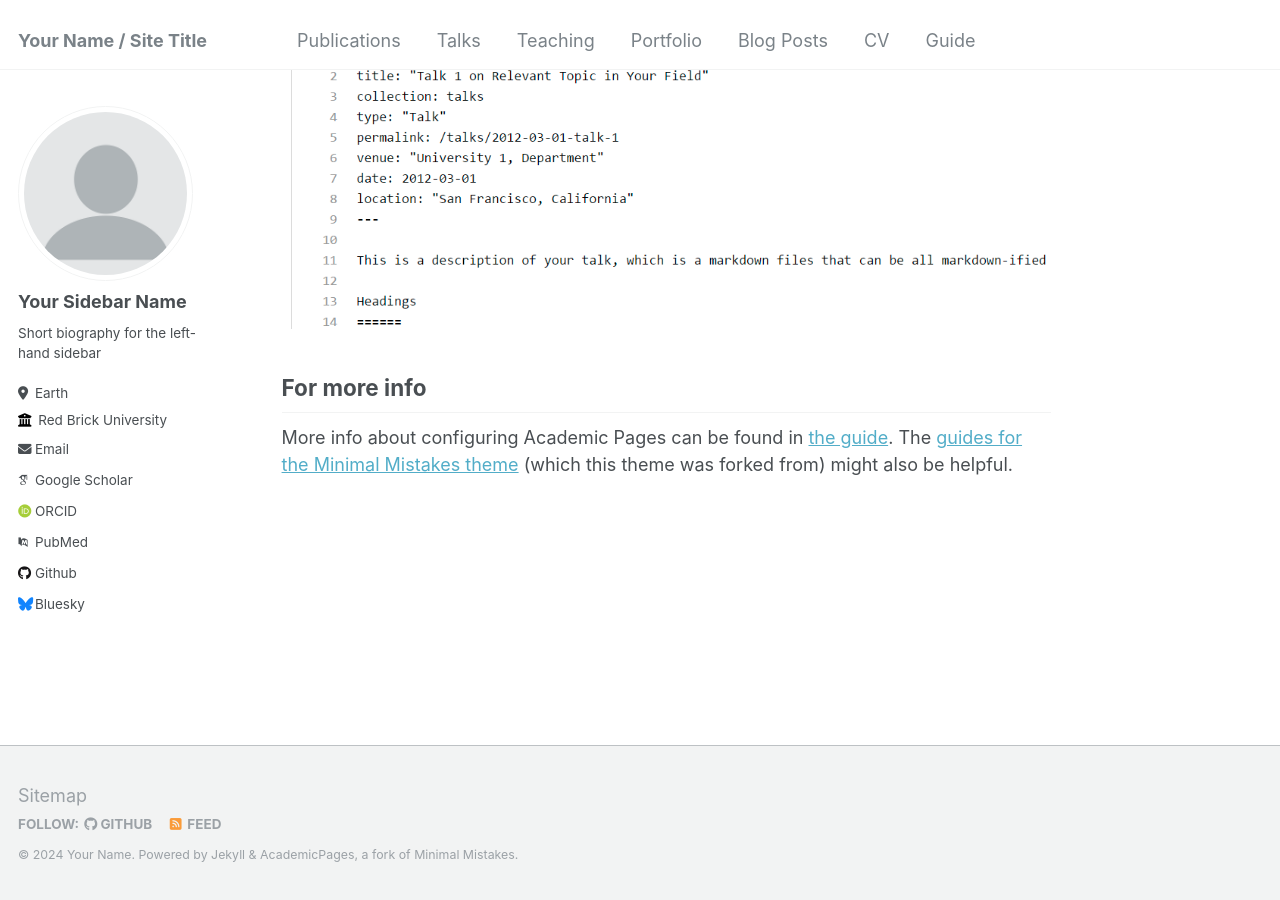
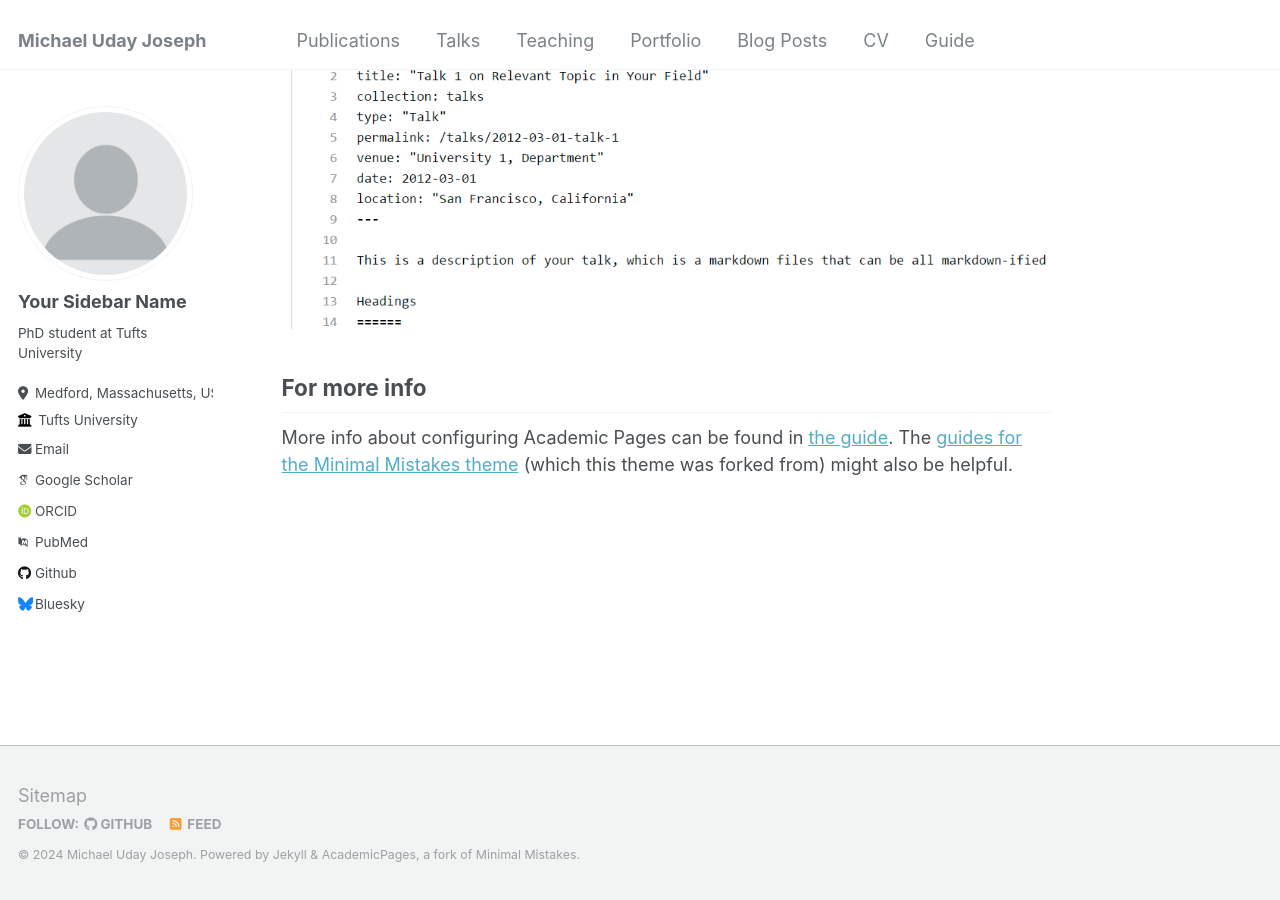
Before and after one commit to michaeludayjoseph/michaeludayjoseph.github.io, a Jekyll site: the page built from _pages/about.md, in a window 1280 px wide and 900 px high, scrolled down 2660 px. Built offline with Jekyll 4.4.1, drawn with Linux system fonts in a browser that asks for light colours; some web fonts are replaced.

Commit message:
Update _config.yml

```diff
--- a/_config.yml
+++ b/_config.yml
@@ -8,13 +8,13 @@
 
 # Basic Site Settings
 locale                   : "en-US"
-title                    : "Your Name / Site Title"
+title                    : "Michael Uday Joseph"
 title_separator          : "-"
-name                     : &name "Your Name"
-description              : &description "personal description"
-url                      : https://academicpages.github.io # the base hostname & protocol for your site e.g. "https://mmistakes.github.io"
+name                     : &name "Michael Uday Joseph"
+description              : &description "Test Website"
+url                      : https://michaeludayjoseph.github.io # the base hostname & protocol for your site e.g. "https://mmistakes.github.io"
 baseurl                  : "" # the subpath of your site, e.g. "/blog"
-repository               : "academicpages/academicpages.github.io"
+repository               : "michaeludayjoseph.github.io"
 
 # Site Author - The following control what appear as part of the author content on the side bar.
 #               If a field is blank the icon and link will not appear, otherwise it will be shown.
@@ -24,11 +24,11 @@ author:
   avatar           : "profile.png"
   name             : "Your Sidebar Name"
   pronouns         : # example: "she/her"
-  bio              : "Short biography for the left-hand sidebar"
-  location         : "Earth"
-  employer         : "Red Brick University"
+  bio              : "PhD student at Tufts University"
+  location         : "Medford, Massachusetts, USA"
+  employer         : "Tufts University"
   uri              : # URL
-  email            : "none@example.org"
+  email            : "[firstname] . [lastname]  @ tufts.edu"
 
   # Academic websites
   arxiv            : # URL - Update with the correct link to your profile
```
